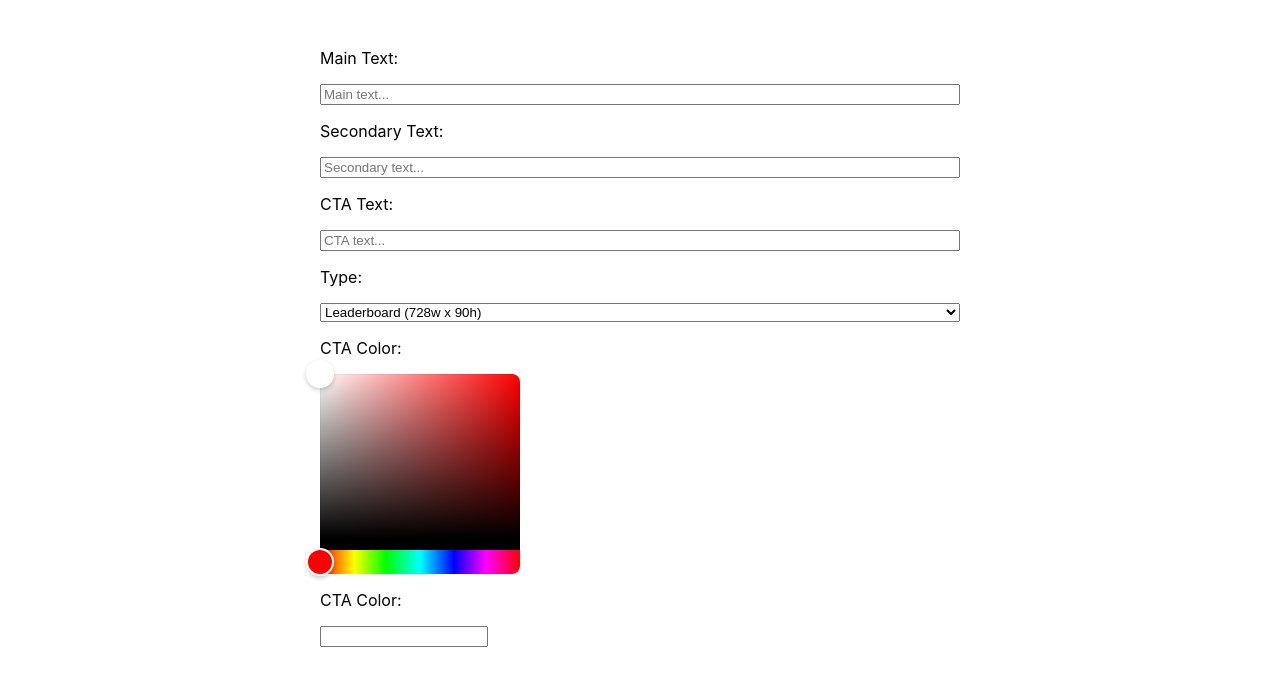
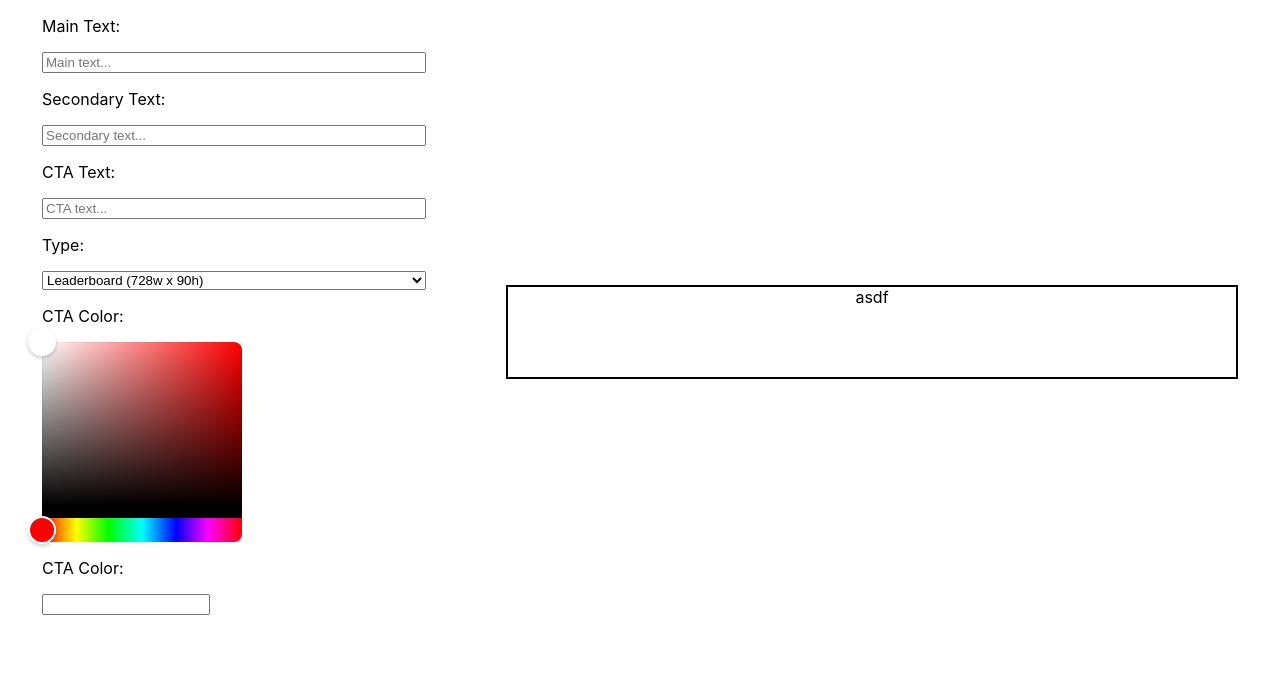
Before and after one commit to ryand67/Retargeting-Machine, a React (Create React App) app: page / in a window 1280 px wide. Shown: the top 686 px of the page. Built offline with nearby package versions, Linux system fonts and the light colour scheme.

Commit message:
card render

```diff
--- a/src/App.css
+++ b/src/App.css
@@ -1,3 +1,6 @@
 .App {
   text-align: center;
+  display: flex;
+  flex-direction: row;
+  justify-content: center;
 }
--- a/src/App.tsx
+++ b/src/App.tsx
@@ -3,6 +3,13 @@ import './App.css';
 
 import styled from 'styled-components';
 import { HexColorPicker, HexColorInput } from 'react-colorful';
+
+//Components
+import Leaderboard from './components/Leaderboard';
+import Mobile from './components/Mobile';
+import Monster from './components/Monster';
+import Skyscraper from './components/Skyskraper';
+import Tile from './components/Tile';
 
 function App() {
 
@@ -11,6 +18,24 @@ function App() {
   const [ctaText, setCtaText] = useState<string>('');
   const [cardType, setCardType] = useState<string>('Leaderboard');
   const [ctaColor, setCtaColor] = useState<string>('');
+
+  const cardRender = (cardType: string): JSX.Element => {
+    console.log(cardType);
+    switch(cardType) {
+      case 'Leaderboard':
+        return <Leaderboard />
+      case 'Mobile':
+        return <Mobile />
+      case 'Monster':
+        return <Monster />
+      case 'Skyscraper':
+        return <Skyscraper />
+      case 'Tile':
+        return <Tile />
+      default:
+        return <Leaderboard />
+    }
+  }
 
   return (
     <div className="App">
@@ -26,7 +51,7 @@ function App() {
           <option value="Leaderboard">Leaderboard (728w x 90h)</option>
           <option value="Mobile">Mobile(320w x 50h)</option>
           <option value="Monster">Monster(300w x 600h)</option>
-          <option value="Skyskraper">Skyskraper(160w x 600h)</option>
+          <option value="Skyscraper">Skyskraper(160w x 600h)</option>
           <option value="Tile">Tile(300w x 250h)</option>
         </select>
         <ColorDiv>
@@ -38,14 +63,18 @@ function App() {
           </CTAColorDiv>
         </ColorDiv>
       </InputsForm>
+      <CardDiv>
+        {cardRender(cardType)}
+      </CardDiv>
     </div>
   );
 }
 
 const InputsForm = styled.form`
-  width: 50%;
+  width: 30%;
   text-align: left;
-  margin: 2rem auto;
+  margin-right: 5rem;
+  /* margin: 2rem auto; */
   display: flex;
   flex-direction: column;
 
@@ -87,4 +116,11 @@ const CTAColorDiv = styled.div`
   flex-direction: column;
 `;
 
+const CardDiv = styled.div`
+  display: flex;
+  justify-content: center;
+  align-items: center;
+  margin-top: 3rem;
+`;
+
 export default App;
--- a/src/components/Leaderboard.tsx
+++ b/src/components/Leaderboard.tsx
@@ -3,7 +3,7 @@ import styled from 'styled-components';
 function Leaderboard() {
     return (
         <LeaderboardRetarget>
-
+            asdf
         </LeaderboardRetarget>
     )
 }
@@ -11,6 +11,7 @@ function Leaderboard() {
 const LeaderboardRetarget = styled.div`
     width: 728px;
     height: 90px;
+    border: 2px solid black;
 `;
 
 export default Leaderboard
--- a/src/components/Mobile.tsx
+++ b/src/components/Mobile.tsx
@@ -11,6 +11,7 @@ function Mobile() {
 const MobileRetarget = styled.div`
     width: 320px;
     height: 50px;
+    border: 2px solid black;
 `;
 
 export default Mobile
--- a/src/components/Monster.tsx
+++ b/src/components/Monster.tsx
@@ -11,6 +11,7 @@ function Monster() {
 const MonsterRetarget = styled.div`
     width: 300px;
     height: 600px;
+    border: 2px solid black;
 `;
 
 export default Monster
--- a/src/components/Skyskraper.tsx
+++ b/src/components/Skyskraper.tsx
@@ -11,6 +11,7 @@ function Skyskraper() {
 const SkyscraperRetarget = styled.div`
     width: 160px;
     height: 600px;
+    border: 2px solid black;
 `;
 
 export default Skyskraper
--- a/src/components/Tile.tsx
+++ b/src/components/Tile.tsx
@@ -11,6 +11,7 @@ function Tile() {
 const TileRetarget = styled.div`
     width: 300px;
     height: 250px;
+    border: 2px solid black;
 `;
 
 export default Tile
```
